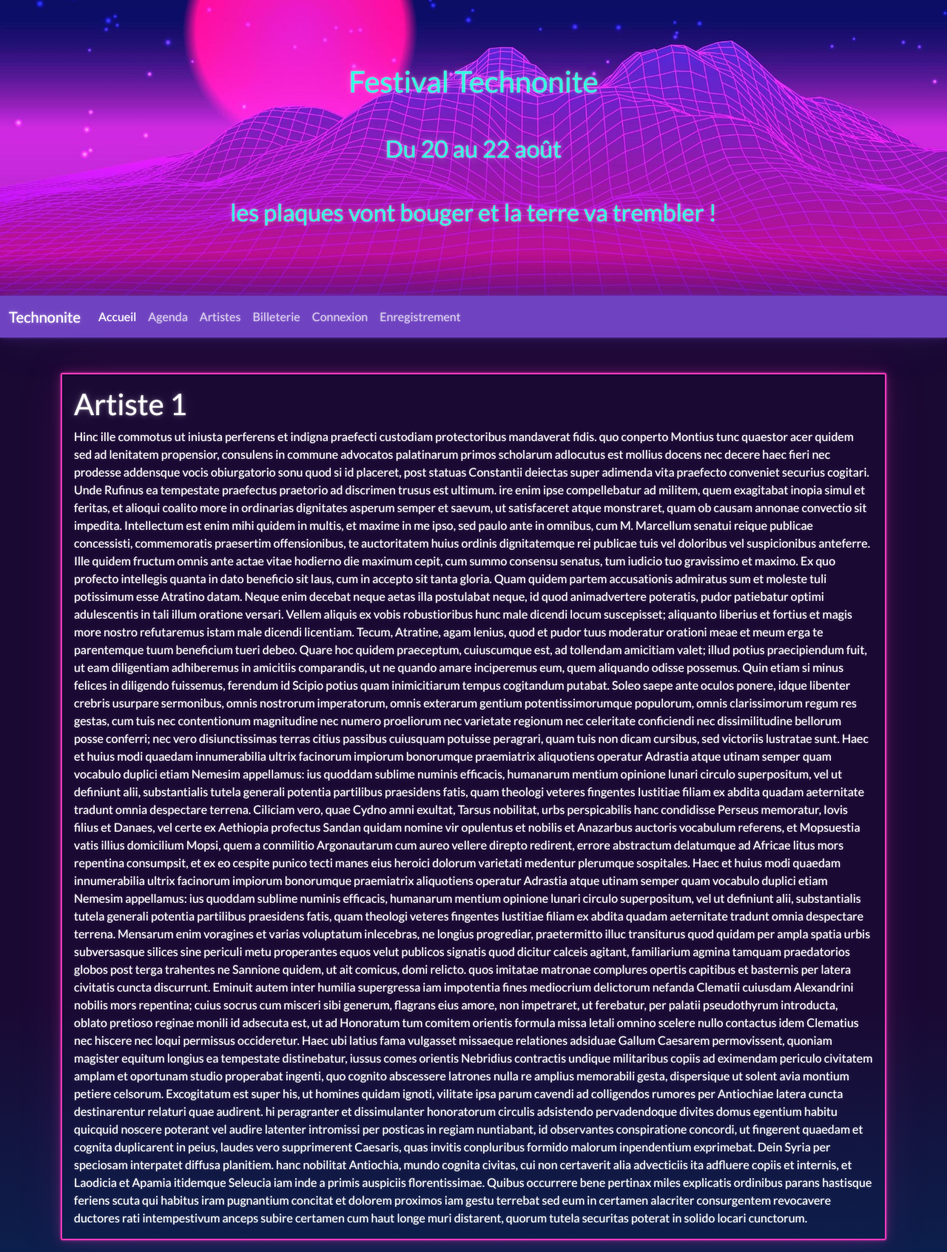
After one commit to democvidev/FestivalTechnonite, a Symfony app: template templates/artist/artist.html.twig in a window 1280 px wide. The commit adds this page. Shown: the whole page at 74% size. Run offline with Twig, Linux system fonts and the light colour scheme; the template is opened without the code that fills it, so the values that code supplies are empty; some libraries are stand-ins or nearby versions.

Commit message:
artist controller

```diff
--- /dev/null
+++ b/templates/artist/artist.html.twig
@@ -0,0 +1,39 @@
+{% extends 'base.html.twig' %}
+
+{% block title %}Hello ArtistController!{% endblock %}
+{% block body %}
+<div class="card border-secondary mb-3 mt-5" style="max-width: 100%;">
+  <div class="card-body">
+    <h1 class="card-title">Artiste 1</h1>
+    <p class="card-text">Hinc ille commotus ut iniusta perferens et indigna praefecti custodiam protectoribus mandaverat fidis. quo conperto Montius tunc quaestor acer quidem sed ad lenitatem propensior, consulens in commune advocatos palatinarum primos scholarum adlocutus est mollius docens nec decere haec fieri nec prodesse addensque vocis obiurgatorio sonu quod si id placeret, post statuas Constantii deiectas super adimenda vita praefecto conveniet securius cogitari.
+
+Unde Rufinus ea tempestate praefectus praetorio ad discrimen trusus est ultimum. ire enim ipse compellebatur ad militem, quem exagitabat inopia simul et feritas, et alioqui coalito more in ordinarias dignitates asperum semper et saevum, ut satisfaceret atque monstraret, quam ob causam annonae convectio sit impedita.
+
+Intellectum est enim mihi quidem in multis, et maxime in me ipso, sed paulo ante in omnibus, cum M. Marcellum senatui reique publicae concessisti, commemoratis praesertim offensionibus, te auctoritatem huius ordinis dignitatemque rei publicae tuis vel doloribus vel suspicionibus anteferre. Ille quidem fructum omnis ante actae vitae hodierno die maximum cepit, cum summo consensu senatus, tum iudicio tuo gravissimo et maximo. Ex quo profecto intellegis quanta in dato beneficio sit laus, cum in accepto sit tanta gloria.
+
+Quam quidem partem accusationis admiratus sum et moleste tuli potissimum esse Atratino datam. Neque enim decebat neque aetas illa postulabat neque, id quod animadvertere poteratis, pudor patiebatur optimi adulescentis in tali illum oratione versari. Vellem aliquis ex vobis robustioribus hunc male dicendi locum suscepisset; aliquanto liberius et fortius et magis more nostro refutaremus istam male dicendi licentiam. Tecum, Atratine, agam lenius, quod et pudor tuus moderatur orationi meae et meum erga te parentemque tuum beneficium tueri debeo.
+
+Quare hoc quidem praeceptum, cuiuscumque est, ad tollendam amicitiam valet; illud potius praecipiendum fuit, ut eam diligentiam adhiberemus in amicitiis comparandis, ut ne quando amare inciperemus eum, quem aliquando odisse possemus. Quin etiam si minus felices in diligendo fuissemus, ferendum id Scipio potius quam inimicitiarum tempus cogitandum putabat.
+
+Soleo saepe ante oculos ponere, idque libenter crebris usurpare sermonibus, omnis nostrorum imperatorum, omnis exterarum gentium potentissimorumque populorum, omnis clarissimorum regum res gestas, cum tuis nec contentionum magnitudine nec numero proeliorum nec varietate regionum nec celeritate conficiendi nec dissimilitudine bellorum posse conferri; nec vero disiunctissimas terras citius passibus cuiusquam potuisse peragrari, quam tuis non dicam cursibus, sed victoriis lustratae sunt.
+
+Haec et huius modi quaedam innumerabilia ultrix facinorum impiorum bonorumque praemiatrix aliquotiens operatur Adrastia atque utinam semper quam vocabulo duplici etiam Nemesim appellamus: ius quoddam sublime numinis efficacis, humanarum mentium opinione lunari circulo superpositum, vel ut definiunt alii, substantialis tutela generali potentia partilibus praesidens fatis, quam theologi veteres fingentes Iustitiae filiam ex abdita quadam aeternitate tradunt omnia despectare terrena.
+
+Ciliciam vero, quae Cydno amni exultat, Tarsus nobilitat, urbs perspicabilis hanc condidisse Perseus memoratur, Iovis filius et Danaes, vel certe ex Aethiopia profectus Sandan quidam nomine vir opulentus et nobilis et Anazarbus auctoris vocabulum referens, et Mopsuestia vatis illius domicilium Mopsi, quem a conmilitio Argonautarum cum aureo vellere direpto redirent, errore abstractum delatumque ad Africae litus mors repentina consumpsit, et ex eo cespite punico tecti manes eius heroici dolorum varietati medentur plerumque sospitales.
+
+Haec et huius modi quaedam innumerabilia ultrix facinorum impiorum bonorumque praemiatrix aliquotiens operatur Adrastia atque utinam semper quam vocabulo duplici etiam Nemesim appellamus: ius quoddam sublime numinis efficacis, humanarum mentium opinione lunari circulo superpositum, vel ut definiunt alii, substantialis tutela generali potentia partilibus praesidens fatis, quam theologi veteres fingentes Iustitiae filiam ex abdita quadam aeternitate tradunt omnia despectare terrena.
+
+Mensarum enim voragines et varias voluptatum inlecebras, ne longius progrediar, praetermitto illuc transiturus quod quidam per ampla spatia urbis subversasque silices sine periculi metu properantes equos velut publicos signatis quod dicitur calceis agitant, familiarium agmina tamquam praedatorios globos post terga trahentes ne Sannione quidem, ut ait comicus, domi relicto. quos imitatae matronae complures opertis capitibus et basternis per latera civitatis cuncta discurrunt.
+
+Eminuit autem inter humilia supergressa iam impotentia fines mediocrium delictorum nefanda Clematii cuiusdam Alexandrini nobilis mors repentina; cuius socrus cum misceri sibi generum, flagrans eius amore, non impetraret, ut ferebatur, per palatii pseudothyrum introducta, oblato pretioso reginae monili id adsecuta est, ut ad Honoratum tum comitem orientis formula missa letali omnino scelere nullo contactus idem Clematius nec hiscere nec loqui permissus occideretur.
+
+Haec ubi latius fama vulgasset missaeque relationes adsiduae Gallum Caesarem permovissent, quoniam magister equitum longius ea tempestate distinebatur, iussus comes orientis Nebridius contractis undique militaribus copiis ad eximendam periculo civitatem amplam et oportunam studio properabat ingenti, quo cognito abscessere latrones nulla re amplius memorabili gesta, dispersique ut solent avia montium petiere celsorum.
+
+Excogitatum est super his, ut homines quidam ignoti, vilitate ipsa parum cavendi ad colligendos rumores per Antiochiae latera cuncta destinarentur relaturi quae audirent. hi peragranter et dissimulanter honoratorum circulis adsistendo pervadendoque divites domus egentium habitu quicquid noscere poterant vel audire latenter intromissi per posticas in regiam nuntiabant, id observantes conspiratione concordi, ut fingerent quaedam et cognita duplicarent in peius, laudes vero supprimerent Caesaris, quas invitis conpluribus formido malorum inpendentium exprimebat.
+
+Dein Syria per speciosam interpatet diffusa planitiem. hanc nobilitat Antiochia, mundo cognita civitas, cui non certaverit alia advecticiis ita adfluere copiis et internis, et Laodicia et Apamia itidemque Seleucia iam inde a primis auspiciis florentissimae.
+
+Quibus occurrere bene pertinax miles explicatis ordinibus parans hastisque feriens scuta qui habitus iram pugnantium concitat et dolorem proximos iam gestu terrebat sed eum in certamen alacriter consurgentem revocavere ductores rati intempestivum anceps subire certamen cum haut longe muri distarent, quorum tutela securitas poterat in solido locari cunctorum.</p>
+  </div>
+</div>
+{% endblock %}
--- a/templates/base.html.twig
+++ b/templates/base.html.twig
@@ -22,8 +22,8 @@
 	</head>
 	<body>
 
-		{% include "home/shared/header.html.twig" %}
-		{% include "home/shared/nav.html.twig" %}
+		{% include "home/shared/_header.html.twig" %}
+		{% include "home/shared/_nav.html.twig" %}
 		{% for flashError in app.flashes('verify_email_error') %}
 			<div class="alert alert-danger" role="alert">{{ flashError }}</div>
 		{% endfor %}
--- a/templates/home/shared/_nav.html.twig
+++ b/templates/home/shared/_nav.html.twig
@@ -19,7 +19,7 @@
 						<a class="nav-link" href="{{ path('billeterie_agenda') }}">Agenda</a>
 					</li>
 					<li class="nav-item">
-						<a class="nav-link" href="#">Artistes</a>
+						<a class="nav-link" href="{{ path('artist_home') }}">Artistes</a>
 					</li>
 					<li class="nav-item">
 						<a class="nav-link" href="#">Billeterie</a>
```
Also changed, not shown: src/Controller/ArtistController.php (added, +26 -0 lines), templates/artist/home.html.twig (added, +38 -0 lines).
